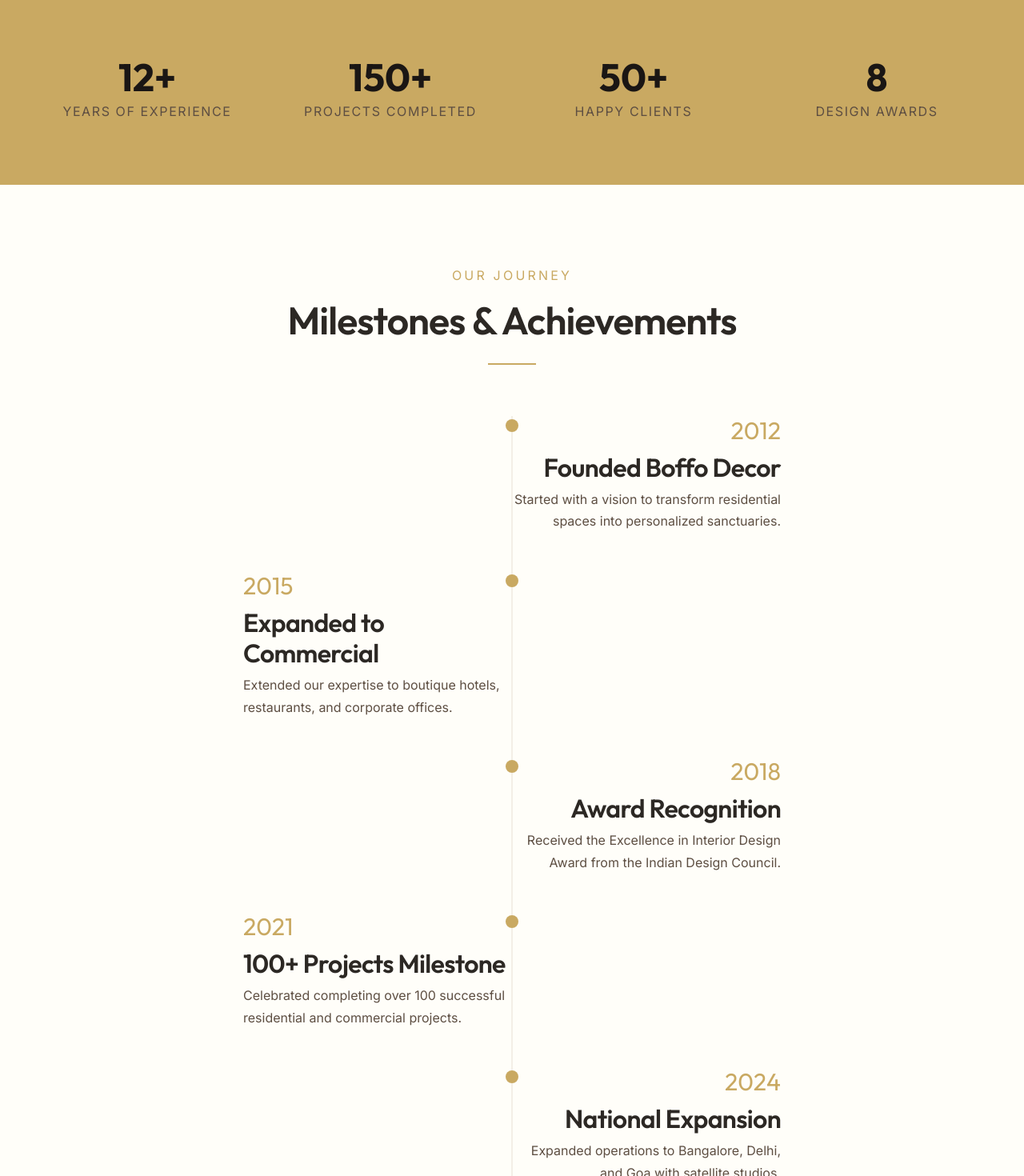
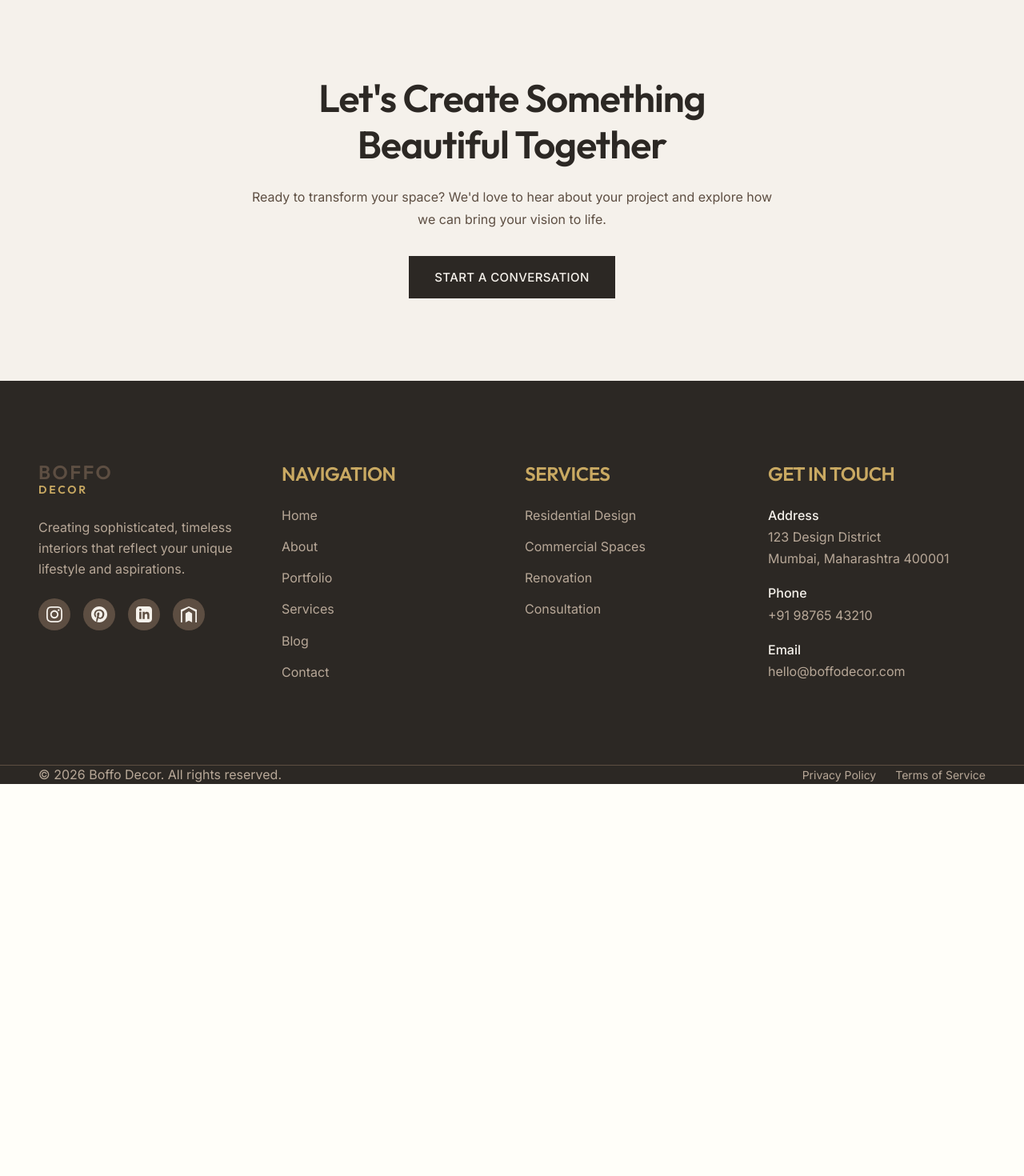
Before and after one commit to vaibhavmalviya07/interior-designer-portfolio, a Next.js app: page /about in a window 1280 px wide. Shown: the part 2380-3850 px from the top of the page at 80% size. After the commit the page ends 3360 px from the top, so only its background shows below. Built offline with nearby package versions, Linux system fonts and the light colour scheme.

Commit message:
content: Remove experience and journey sections from About page

```diff
--- a/src/app/about/page.jsx
+++ b/src/app/about/page.jsx
@@ -6,34 +6,7 @@
     description: 'Learn about Boffo Decor - our design philosophy, experience, and commitment to creating extraordinary spaces.',
 };
 
-// Experience Timeline Data
-const timeline = [
-    {
-        year: '2012',
-        title: 'Founded Boffo Decor',
-        description: 'Started with a vision to transform residential spaces into personalized sanctuaries.',
-    },
-    {
-        year: '2015',
-        title: 'Expanded to Commercial',
-        description: 'Extended our expertise to boutique hotels, restaurants, and corporate offices.',
-    },
-    {
-        year: '2018',
-        title: 'Award Recognition',
-        description: 'Received the Excellence in Interior Design Award from the Indian Design Council.',
-    },
-    {
-        year: '2021',
-        title: '100+ Projects Milestone',
-        description: 'Celebrated completing over 100 successful residential and commercial projects.',
-    },
-    {
-        year: '2024',
-        title: 'National Expansion',
-        description: 'Expanded operations to Bangalore, Delhi, and Goa with satellite studios.',
-    },
-];
+
 
 // Values Data
 const values = [
@@ -76,13 +49,7 @@
     },
 ];
 
-// Credentials Data
-const credentials = [
-    { value: '12+', label: 'Years of Experience' },
-    { value: '150+', label: 'Projects Completed' },
-    { value: '50+', label: 'Happy Clients' },
-    { value: '8', label: 'Design Awards' },
-];
+
 
 export default function AboutPage() {
     return (
@@ -201,68 +168,9 @@
                 </div>
             </section>
 
-            {/* ===== CREDENTIALS / STATS ===== */}
-            <section className="py-20 bg-[var(--color-gold)]">
-                <div className="container-custom">
-                    <div className="grid grid-cols-2 md:grid-cols-4 gap-8">
-                        {credentials.map((stat, index) => (
-                            <div key={index} className="text-center">
-                                <div className="text-4xl md:text-5xl font-[family-name:var(--font-heading)] font-bold text-[var(--color-espresso)] mb-2">
-                                    {stat.value}
-                                </div>
-                                <p className="text-sm uppercase tracking-[0.1em] text-[var(--color-walnut)]">
-                                    {stat.label}
-                                </p>
-                            </div>
-                        ))}
-                    </div>
-                </div>
-            </section>
 
-            {/* ===== TIMELINE / JOURNEY ===== */}
-            <section className="section-padding bg-[var(--color-ivory)]">
-                <div className="container-custom">
-                    <div className="text-center max-w-2xl mx-auto mb-16">
-                        <p className="text-sm uppercase tracking-[0.2em] text-[var(--color-gold)] mb-4">
-                            Our Journey
-                        </p>
-                        <h2 className="font-[family-name:var(--font-heading)] text-[var(--color-charcoal)] mb-6">
-                            Milestones & Achievements
-                        </h2>
-                        <div className="divider divider-center" />
-                    </div>
 
-                    {/* Timeline */}
-                    <div className="relative max-w-3xl mx-auto">
-                        {/* Vertical Line */}
-                        <div className="absolute left-0 md:left-1/2 top-0 bottom-0 w-px bg-[var(--color-sand)] transform md:-translate-x-1/2" />
 
-                        {timeline.map((item, index) => (
-                            <div
-                                key={index}
-                                className={`relative flex flex-col md:flex-row gap-8 mb-12 last:mb-0 ${index % 2 === 0 ? 'md:flex-row-reverse' : ''
-                                    }`}
-                            >
-                                {/* Dot */}
-                                <div className="absolute left-0 md:left-1/2 w-4 h-4 rounded-full bg-[var(--color-gold)] transform -translate-x-1/2 md:-translate-x-1/2 mt-1" />
-
-                                {/* Content */}
-                                <div className={`ml-8 md:ml-0 md:w-1/2 ${index % 2 === 0 ? 'md:pr-12 md:text-right' : 'md:pl-12'}`}>
-                                    <span className="text-3xl font-[family-name:var(--font-heading)] text-[var(--color-gold)]">
-                                        {item.year}
-                                    </span>
-                                    <h3 className="text-xl font-[family-name:var(--font-heading)] text-[var(--color-charcoal)] mt-2 mb-2">
-                                        {item.title}
-                                    </h3>
-                                    <p className="text-[var(--color-walnut)]">
-                                        {item.description}
-                                    </p>
-                                </div>
-                            </div>
-                        ))}
-                    </div>
-                </div>
-            </section>
 
             {/* ===== CTA SECTION ===== */}
             <section className="section-padding bg-[var(--color-cream)]">
```
